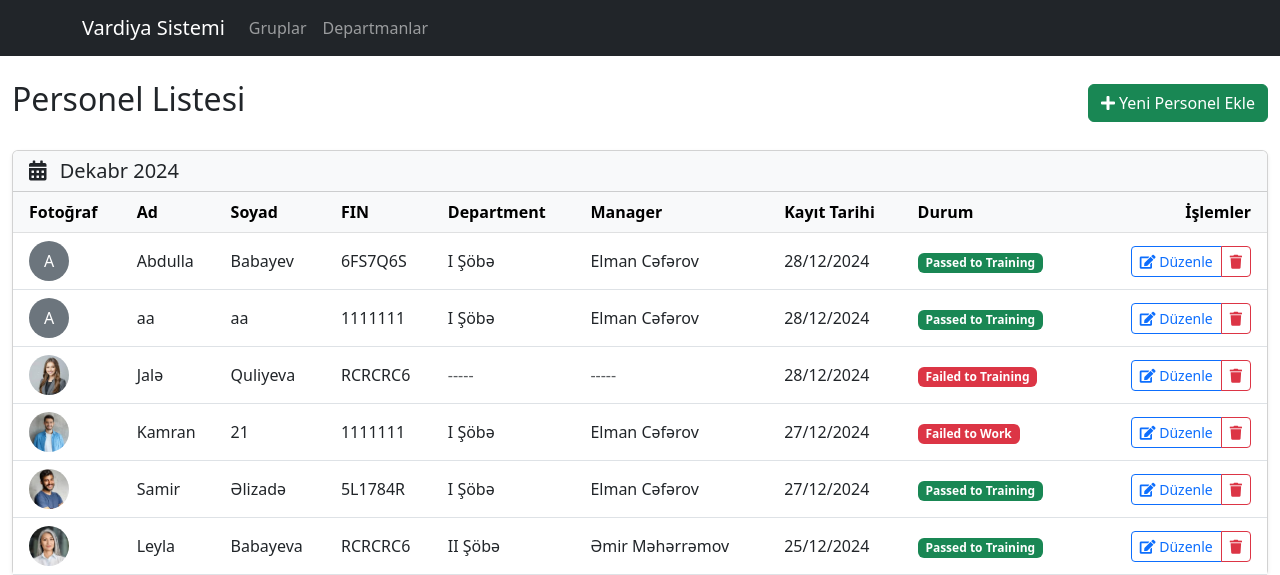
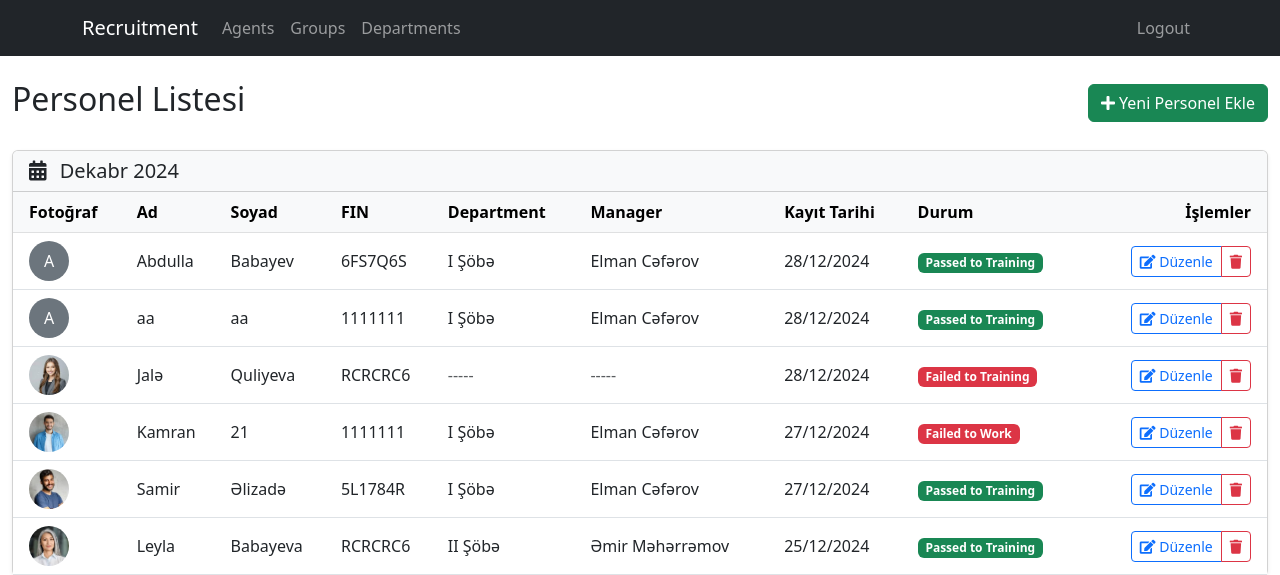
Before and after one commit to SamirAlizada/Recruitment, a Django app: page / in a window 1280 px wide. Shown: the top 575 px of the page. Run offline with Django 4.2, Linux system fonts and the light colour scheme; a user stored in the database is signed in; data comes from the database, SQL or seed files in the repository.

Commit message:
*Update navbar to include conditional rendering based on user authentication and role
-Added dynamic branding that adjusts for superusers, managers, and unauthenticated users.
-Introduced conditional menu items for superusers, including links to Agents, Groups, and Departments.
-Added logout and login links based on user authentication status.
-Improved navbar structure to enhance role-based navigation functionality

```diff
--- a/templates/navbar.html
+++ b/templates/navbar.html
@@ -1,18 +1,46 @@
+{% load static %}
 <nav class="navbar navbar-expand-lg navbar-dark bg-dark">
     <div class="container">
-        <a class="navbar-brand" href="/">Vardiya Sistemi</a>
-        <button class="navbar-toggler" type="button" data-bs-toggle="collapse" data-bs-target="#navbarNav">
+        {% if user.is_authenticated %}
+            {% if user.is_superuser %}
+                <a class="navbar-brand" href="{% url 'agent_list' %}">Recruitment</a>
+            {% else %}
+                {% if user.manager %}
+                    <a class="navbar-brand" href="{% url 'manager_detail' dept_pk=user.manager.department.id manager_pk=user.manager.id %}">Recruitment</a>
+                {% endif %}
+            {% endif %}
+        {% else %}
+            <span class="navbar-brand">Recruitment</span>
+        {% endif %}
+
+        <button class="navbar-toggler" type="button" data-bs-toggle="collapse" data-bs-target="#navbarNav"
+            aria-controls="navbarNav" aria-expanded="false" aria-label="Toggle navigation">
             <span class="navbar-toggler-icon"></span>
         </button>
         <div class="collapse navbar-collapse" id="navbarNav">
+            <ul class="navbar-nav me-auto">
+                {% if user.is_authenticated and user.is_superuser %}
+                    <li class="nav-item">
+                        <a class="nav-link" href="{% url 'agent_list' %}">Agents</a>
+                    </li>
+                    <li class="nav-item">
+                        <a class="nav-link" href="{% url 'group_list' %}">Groups</a>
+                    </li>
+                    <li class="nav-item">
+                        <a class="nav-link" href="{% url 'department_list' %}">Departments</a>
+                    </li>
+                {% endif %}
+            </ul>
             <ul class="navbar-nav">
-                <li class="nav-item">
-                    <a class="nav-link" href="{% url 'group_list' %}">Gruplar</a>
-                </li>
-                <li class="nav-item">
-                    <a class="nav-link" href="{% url 'department_list' %}">Departmanlar</a>
-                </li>
-                <!-- Diğer menü öğeleri buraya eklenebilir -->
+                {% if user.is_authenticated %}
+                    <li class="nav-item">
+                        <a class="nav-link" href="{% url 'logout' %}">Logout</a>
+                    </li>
+                {% else %}
+                    <li class="nav-item">
+                        <a class="nav-link" href="{% url 'login' %}">Login</a>
+                    </li>
+                {% endif %}
             </ul>
         </div>
     </div>
```
